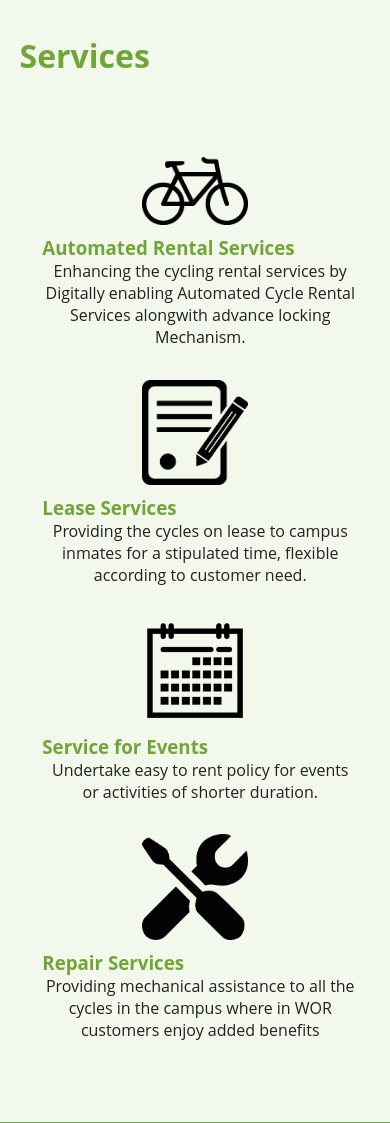
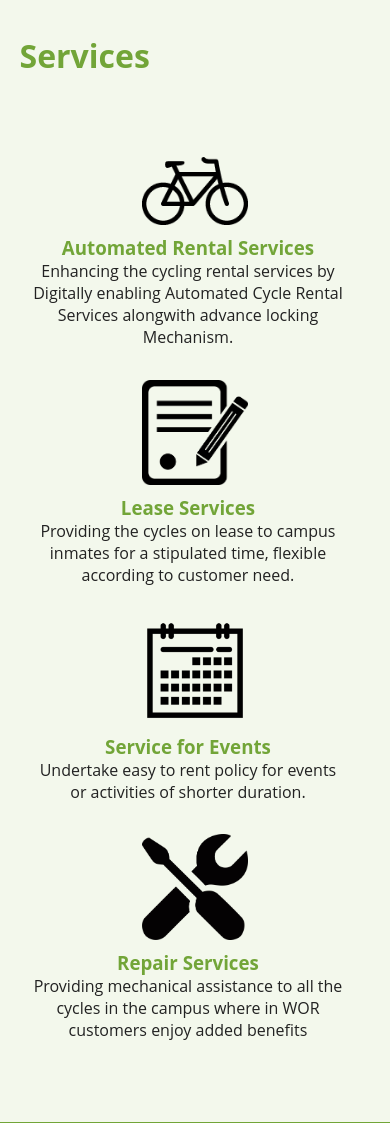
Before and after one commit to WheelsOnRoll/OldWebsite, a PHP site: page / in a window 390 px wide. Shown: the part 2575-3698 px from the top of the page. Run offline with PHP 8.4, Linux system fonts and the light colour scheme.

Commit message:
Services layout fix

```diff
--- a/src/css/styles.css
+++ b/src/css/styles.css
@@ -411,6 +411,7 @@ header li {
         display: inline-block;
         position: static;
         width: 30%;
+        height: auto;
         padding: 3%;
         -webkit-transform: translateY(0%);
             -ms-transform: translateY(0%);
@@ -419,8 +420,12 @@ header li {
 
     }
 
+    .service h3{
+    	text-align: center;
+    }
+
     .service span{
-        display: inline-block;
+        display: block;
         position: static;
     }
 
```
